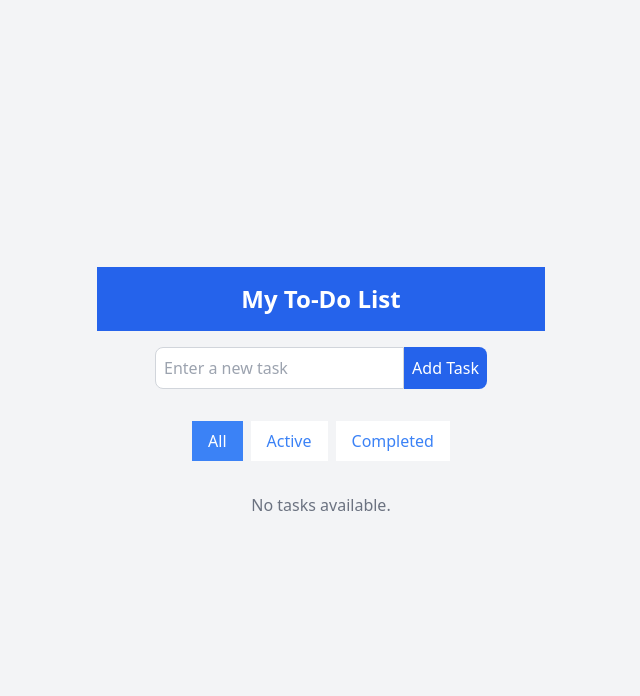
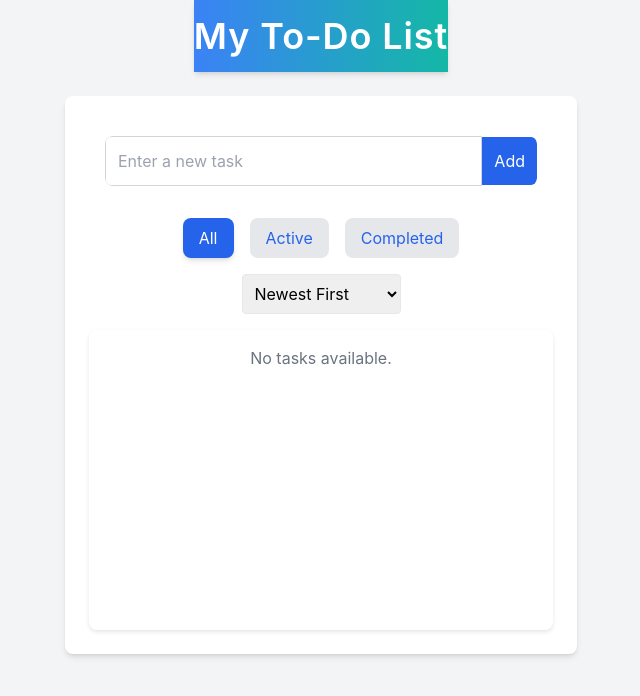
Before and after one commit to raphael-wrld/To-do-App, a React (Vite) app: page / in a window 1280 px wide. Shown: the top 696 px of the page, without its empty margins (319-959 px from the left). Built offline with nearby package versions, Linux system fonts and the light colour scheme.

Commit message:
"Updated package dependencies, added react-icons, refactored App component with filtering and sorting, and modified various components (Header, TaskFilter, TaskInput, TaskItem, TaskList) with styling and functionality changes."

```diff
--- a/package.json
+++ b/package.json
@@ -13,7 +13,8 @@
     "firebase": "^10.13.0",
     "prop-types": "^15.8.1",
     "react": "^18.3.1",
-    "react-dom": "^18.3.1"
+    "react-dom": "^18.3.1",
+    "react-icons": "^5.3.0"
   },
   "devDependencies": {
     "@eslint/js": "^9.9.0",
--- a/src/App.jsx
+++ b/src/App.jsx
@@ -11,9 +11,9 @@ function App () {
   })
 
   const [filter, setFilter] = useState('all')
+  const [sortOption, setSortOption] = useState('dateNewest') // Add sorting state
 
   useEffect(() => {
-    console.log('Saving tasks to localStorage:', tasks)
     localStorage.setItem('tasks', JSON.stringify(tasks))
   }, [tasks])
 
@@ -23,11 +23,7 @@ function App () {
       text: taskText,
       completed: false
     }
-    setTasks(prevTasks => {
-      const updatedTasks = [...prevTasks, newTask]
-      console.log('Updated tasks:', updatedTasks)
-      return updatedTasks
-    })
+    setTasks(prevTasks => [...prevTasks, newTask])
   }
 
   const toggleComplete = id => {
@@ -48,22 +44,53 @@ function App () {
     )
   }
 
+  // Filter tasks based on the filter option
   const filteredTasks = tasks.filter(task => {
     if (filter === 'completed') return task.completed
     if (filter === 'active') return !task.completed
     return true
   })
 
+  // Sort tasks based on the sorting option
+  const sortedTasks = filteredTasks.sort((a, b) => {
+    if (sortOption === 'dateNewest') {
+      return b.id - a.id
+    } else if (sortOption === 'dateOldest') {
+      return a.id - b.id
+    } else if (sortOption === 'alphaAZ') {
+      return a.text.localeCompare(b.text)
+    } else if (sortOption === 'alphaZA') {
+      return b.text.localeCompare(a.text)
+    } else if (sortOption === 'completedFirst') {
+      return b.completed - a.completed
+    } else if (sortOption === 'activeFirst') {
+      return a.completed - b.completed
+    }
+    return 0
+  })
 
   return (
-    <div className='min-h-screen bg-gray-100 flex justify-center items-center px-4'>
-      <div className = 'w-full max-w-md'>
+    <div className='min-h-screen bg-gray-100 flex flex-col items-center px-4'>
       <Header />
+      <div className='w-full max-w-lg mt-6 bg-white rounded-lg shadow-md p-6'>
         <TaskInput addTask={addTask} />
-      <TaskFilter filter={filter} setFilter={setFilter} /> {/* Add filter component */}
+        <TaskFilter filter={filter} setFilter={setFilter} />
+        <div className='flex justify-center mb-4'>
+          <select
+            value={sortOption}
+            onChange={e => setSortOption(e.target.value)}
+            className='p-2 border rounded sort-dropdown'
+          >
+            <option value='dateNewest'>Newest First</option>
+            <option value='dateOldest'>Oldest First</option>
+            <option value='alphaAZ'>A-Z</option>
+            <option value='alphaZA'>Z-A</option>
+            <option value='completedFirst'>Completed First</option>
+            <option value='activeFirst'>Active First</option>
+          </select>
+        </div>
         <TaskList
-        // tasks={tasks}
-        tasks = { filteredTasks }
+          tasks={sortedTasks}
           toggleComplete={toggleComplete}
           deleteTask={deleteTask}
           updateTask={updateTask}
--- a/src/components/Header.jsx
+++ b/src/components/Header.jsx
@@ -1,9 +1,10 @@
-// import React from 'react'
+// Header.jsx
+import React from 'react'
 
 function Header () {
   return (
-    <header className='bg-blue-600 text-white p-4 text-center'>
-      <h1 className='text-2xl font-bold'>My To-Do List</h1>
+    <header className='bg-gradient-to-r from-blue-500 to-teal-500 text-white py-4 text-center shadow-md'>
+      <h1 className='text-4xl font-semibold tracking-wide'>My To-Do List</h1>
     </header>
   )
 }
--- a/src/components/TaskFilter.jsx
+++ b/src/components/TaskFilter.jsx
@@ -1,27 +1,23 @@
+// TaskFilter.jsx
 import React from 'react'
 import PropTypes from 'prop-types'
 
 function TaskFilter ({ filter, setFilter }) {
   return (
-    <div className='flex justify-center p-4 flex- wrap'>
-      <button
-        onClick={() => setFilter('all')}
-    className={`px-4 py-2 ${filter === 'all' ? 'bg-blue-500 text-white' : 'bg-white text-blue-500'} w-full sm:w-auto`}
-  >
-        All
-      </button>
-      <button
-    onClick={() => setFilter('active')}
-    className={`px-4 py-2 mx-2 ${filter === 'active' ? 'bg-blue-500 text-white' : 'bg-white text-blue-500'} w-full sm:w-auto`}
-  >
-    Active
-  </button>
-  <button
-    onClick={() => setFilter('completed')}
-    className={`px-4 py-2 ${filter === 'completed' ? 'bg-blue-500 text-white' : 'bg-white text-blue-500'} w-full sm:w-auto`}
-  >
-    Completed
-  </button>
+    <div className='flex justify-center space-x-4 p-4'>
+      {['all', 'active', 'completed'].map(option => (
+        <button
+          key={option}
+          onClick={() => setFilter(option)}
+          className={`px-4 py-2 rounded-lg transition ${
+            filter === option
+              ? 'bg-blue-600 text-white shadow-md'
+              : 'bg-gray-200 text-blue-600'
+          }`}
+        >
+          {option.charAt(0).toUpperCase() + option.slice(1)}
+        </button>
+      ))}
     </div>
   )
 }
--- a/src/components/TaskInput.jsx
+++ b/src/components/TaskInput.jsx
@@ -1,7 +1,6 @@
-//TaksInput.jsx
+// TaskInput.jsx
 import React, { useState } from 'react'
 import PropTypes from 'prop-types'
-
 
 function TaskInput ({ addTask }) {
   const [task, setTask] = useState('')
@@ -11,45 +10,37 @@ function TaskInput ({ addTask }) {
     e.preventDefault()
     if (task.trim()) {
       addTask(task)
-      setTask('') // Clear the input field
-      setError(null) // Clear error
+      setTask('')
+      setError(null)
     } else {
       setError('Task cannot be empty')
     }
   }
 
   return (
-    <form onSubmit={handleSubmit} className='p-4 flex justify-center flex-wrap'>
-      <div className='flex flex-col'>
-        <label htmlFor='taskInput' className='sr-only'>
-          Enter a new task
-        </label>
-        <div className='flex'>
+    <form onSubmit={handleSubmit} className='p-4 flex justify-center'>
+      <div className='flex flex-col w-full max-w-md'>
+        <div className='flex items-center rounded-lg overflow-hidden'>
           <input
-            id='taskInput'
             type='text'
             value={task}
             onChange={e => setTask(e.target.value)}
-            className='border border-gray-300 p-2 rounded-l-lg w-full sm:w-auto max-w-xs'
+            className='flex-grow border border-gray-300 p-3 rounded-l-md'
             placeholder='Enter a new task'
-            aria-describedby={error ? 'taskError' : undefined}
           />
           <button
             type='submit'
-            className='bg-blue-600 text-white p-2 rounded-r-lg mt-2 sm:mt-0'
+            className='bg-blue-600 text-white p-3 rounded-r-md transition hover:bg-blue-700'
           >
-            Add Task
+            Add
           </button>
         </div>
-        {error && (
-          <p id='taskError' className='text-red-500 mt-2'>
-            {error}
-          </p>
-        )}
+        {error && <p className='text-red-500 mt-2'>{error}</p>}
       </div>
     </form>
   )
 }
+
 TaskInput.propTypes = {
   addTask: PropTypes.func.isRequired
 }
--- a/src/components/TaskItem.jsx
+++ b/src/components/TaskItem.jsx
@@ -1,19 +1,17 @@
+// TaskItem.jsx
 import React, { useState } from 'react'
 import PropTypes from 'prop-types'
+import { FiEdit2, FiTrash2, FiSave, FiX } from 'react-icons/fi' // Use icons for actions
 
 function TaskItem ({ task, toggleComplete, deleteTask, updateTask }) {
   const [isEditing, setIsEditing] = useState(false)
   const [editTaskText, setEditTaskText] = useState(task.text)
 
-  const handleEdit = () => {
-    setIsEditing(true)
-  }
-
+  const handleEdit = () => setIsEditing(true)
   const handleSave = () => {
     updateTask(task.id, editTaskText)
     setIsEditing(false)
   }
-
   const handleCancel = () => {
     setIsEditing(false)
     setEditTaskText(task.text)
@@ -21,8 +19,8 @@ function TaskItem ({ task, toggleComplete, deleteTask, updateTask }) {
 
   return (
     <div
-      className={`flex items-center justify-between p-2 my-2 border rounded ${
-        task.completed ? 'bg-green-200' : 'bg-white'
+      className={`flex items-center justify-between p-3 my-2 border rounded-md shadow-sm transition ${
+        task.completed ? 'bg-green-100' : 'bg-white'
       }`}
     >
       {isEditing ? (
@@ -34,10 +32,10 @@ function TaskItem ({ task, toggleComplete, deleteTask, updateTask }) {
             className='border p-2 rounded w-full mr-2'
           />
           <button onClick={handleSave} className='text-green-500 mr-2'>
-            Save
+            <FiSave />
           </button>
           <button onClick={handleCancel} className='text-gray-500'>
-            Cancel
+            <FiX />
           </button>
         </div>
       ) : (
@@ -54,12 +52,12 @@ function TaskItem ({ task, toggleComplete, deleteTask, updateTask }) {
         </div>
       )}
       {!isEditing && (
-        <div>
+        <div className='flex'>
           <button onClick={handleEdit} className='text-blue-500 mr-2'>
-            Edit
+            <FiEdit2 />
           </button>
           <button onClick={() => deleteTask(task.id)} className='text-red-500'>
-            Delete
+            <FiTrash2 />
           </button>
         </div>
       )}
--- a/src/components/TaskList.jsx
+++ b/src/components/TaskList.jsx
@@ -1,21 +1,19 @@
-//TaskList.jsx
+// TaskList.jsx
 import React from 'react'
 import PropTypes from 'prop-types'
 import TaskItem from './TaskItem'
 
-function TaskList ({ tasks, toggleComplete, deleteTask,updateTask }) {
-  console.log('Rendering TaskList with tasks:', tasks)
-
+function TaskList ({ tasks, toggleComplete, deleteTask, updateTask }) {
   return (
-    <div className='p-4'>
-      {Array.isArray(tasks) && tasks.length > 0 ? (
+    <div className='p-4 task-list-container'>
+      {tasks.length > 0 ? (
         tasks.map(task => (
           <TaskItem
             key={task.id}
             task={task}
             toggleComplete={toggleComplete}
-                deleteTask={deleteTask}
-                updateTask={updateTask}
+            deleteTask={deleteTask}
+            updateTask={updateTask}
           />
         ))
       ) : (
@@ -34,8 +32,8 @@ TaskList.propTypes = {
     })
   ).isRequired,
   toggleComplete: PropTypes.func.isRequired,
-    deleteTask: PropTypes.func.isRequired,
-  updateTask: PropTypes.func.isRequired,
+  deleteTask: PropTypes.func.isRequired,
+  updateTask: PropTypes.func.isRequired
 }
 
 export default TaskList
--- a/src/index.css
+++ b/src/index.css
@@ -1,3 +1,52 @@
+/* index.css */
 @tailwind base;
 @tailwind components;
 @tailwind utilities;
+
+/* General styles */
+body {
+  margin: 0;
+  font-family: -apple-system, BlinkMacSystemFont, 'Segoe UI', Roboto,
+    'Helvetica Neue', Arial, sans-serif;
+}
+
+/* Task List Container */
+.task-list-container {
+  min-height: 300px;
+  max-height: 400px;
+  overflow-y: auto;
+  margin-top: 1rem;
+  background-color: white;
+  border-radius: 8px;
+  box-shadow: 0 2px 4px rgba(0, 0, 0, 0.1);
+  padding: 1rem;
+}
+
+/* Responsive Design */
+@media (max-width: 640px) {
+  .task-list-container {
+    padding: 0.5rem;
+    margin-top: 0.5rem;
+  }
+
+  .sort-dropdown {
+    width: 100%;
+    margin-bottom: 1rem;
+  }
+
+  header {
+    font-size: 1.25rem;
+  }
+}
+
+/* Larger screens */
+@media (min-width: 1024px) {
+  .task-list-container {
+    max-width: 800px;
+  }
+
+  .sort-dropdown {
+    margin-left: auto;
+    margin-right: auto;
+  }
+}
```
Also changed, not shown: 1 other file (tests, documents, lock files or other folders). Lines whose indentation alone changed are shown as unchanged.
